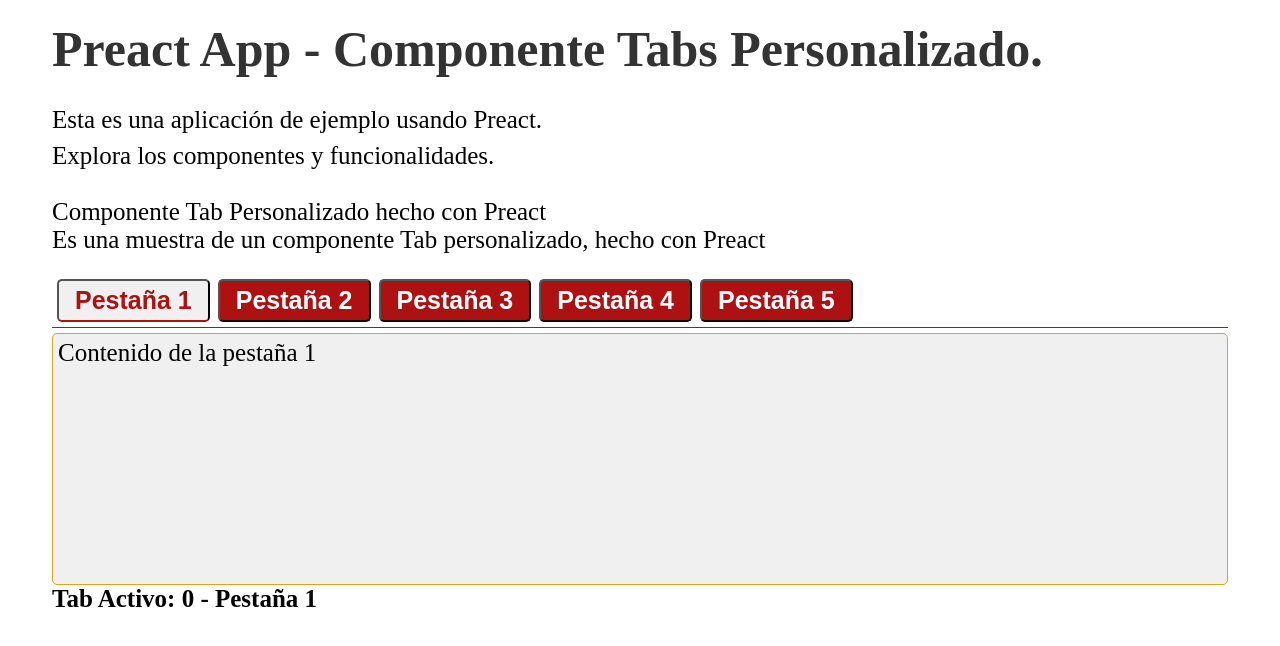
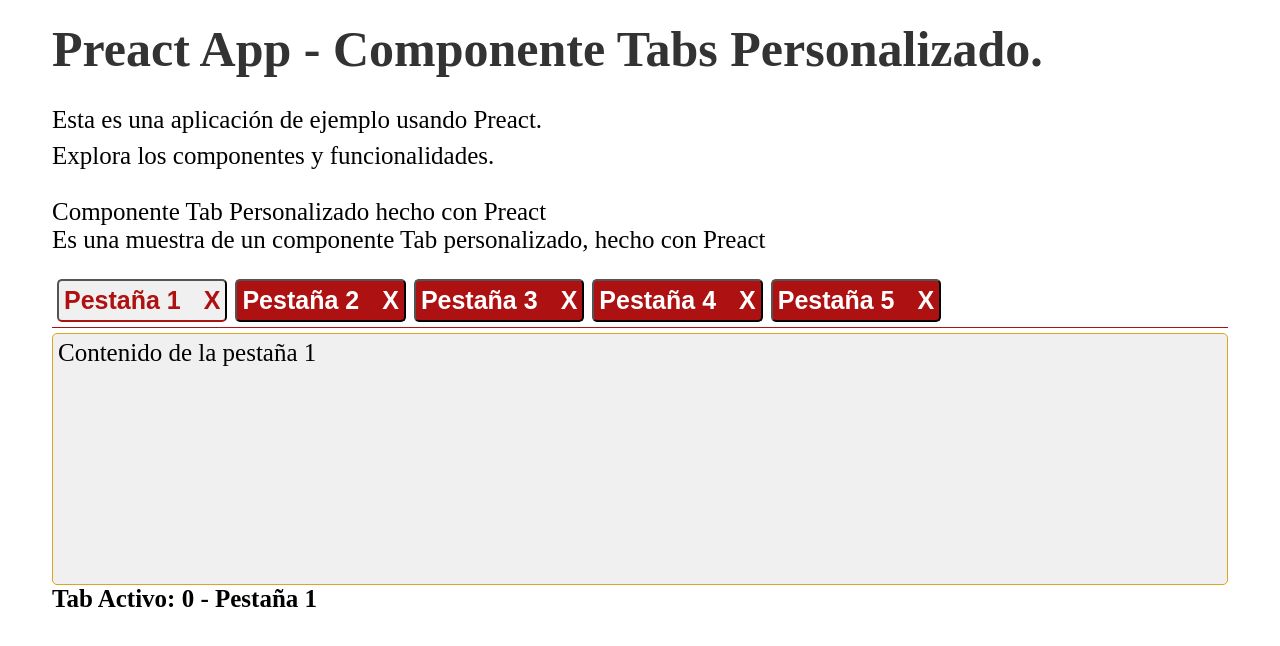
Before and after one commit to Javieravv/ejercicios-preactjs, a Preact app in the folder App1-Preact/: page / in a window 1280 px wide. Shown: the top 646 px of the page. Built offline with nearby package versions, Linux system fonts and the light colour scheme.

Commit message:
Funcionalidad de eliminar tabs avanzada e iniciada.

```diff
--- a/App1-Preact/src/CustomTabs.tsx
+++ b/App1-Preact/src/CustomTabs.tsx
@@ -8,7 +8,7 @@
                 <p>Componente Tab Personalizado hecho con Preact</p>
                 <p>Es una muestra de un componente Tab personalizado, hecho con Preact</p>
             </div>
-            <Tabs tabs={dataTabs} />
+            <Tabs tabs={dataTabs} closeTabs={true} />
         </>
     )
 }
--- a/App1-Preact/src/components/Tabs.tsx
+++ b/App1-Preact/src/components/Tabs.tsx
@@ -13,19 +13,45 @@
 
 interface TabsProps {
     tabs: Tab[];
+    closeTabs?: boolean;
 }
 
 const Tabs = (
-    { tabs }: TabsProps
+    { tabs,
+        closeTabs = false // Prop opcional para cerrar pestañas
+    }: TabsProps
 ) => {
-    const [tabActive, setTabActive] = useState(0)
+    const [tabActive, setTabActive] = useState(() => {
+        // Recuperamos el tab activo desde el localstorage o usamos el primero por defecto
+        const savedTab = localStorage.getItem('activeTab');
+        return savedTab ? parseInt(savedTab, 10) : 0;
+    })
     const [mountedTabs, setMountedTabs] = useState<Set<number>>(new Set([tabActive]))
-    const [localTabs] = useState(tabs)
+    const [localTabs, setLocalTabs] = useState(tabs)
 
     useEffect(() => {
         setMountedTabs(prev => new Set(prev).add(tabActive))
     }, [tabActive])
 
+    useEffect(() => {
+        // Guardamos el tab activo en el localstorage cada vez que cambia
+        localStorage.setItem('activeTab', tabActive.toString());
+    }, [tabActive]);
+
+    // Eliminamos un tab de la lista de tabs si damos click en la X
+    const handleCloseTab = (index: number) => {
+        setLocalTabs(prevTabs => prevTabs.filter((_, i) => i !== index));
+        setMountedTabs(new Set(localTabs.map((_, i) => i)));
+        // Si el tab eliminado es el activo, actualizamos el estado del tab activo
+        if (index === tabActive) {
+            // Si eliminamos el tab activo, retrocede uno o ve al 0
+            const newIndex = index > 0 ? index - 1 : 0;
+            setTabActive(newIndex);
+        } else if (index < tabActive) {
+            // Si eliminamos uno anterior al actual, el índice del activo se reduce
+            setTabActive(prev => prev - 1);
+        }
+    }
 
     return (
         <section
@@ -41,7 +67,6 @@
                         role={'tab'}
                         onClick={() => {
                             // Aquí puedes manejar el cambio de pestaña
-                            console.log(`Tab ${tab.label} clicked`);
                             setTabActive(index)
                         }}
                         aria-selected={index === tabActive}
@@ -49,17 +74,15 @@
                         tabIndex={index === tabActive ? 0 : -1}
                     >
                         {tab.label}
+                        {closeTabs && (
+                            <span onClick={(event) => {
+                                event.stopPropagation();
+                                handleCloseTab(index);
+                            }}>X</span>)}
                     </button>
                 ))}
             </div>
             {/* Aqui van los contenidos del tab */}
-            {/* <div class="tabs-content"
-                role="tabpanel"
-                id={`panel-${tabs[tabActive].id}`}
-                aria-labelledby={`tab-${tabs[tabActive].id}`}
-            >
-                {localTabs[tabActive].content}
-            </div> */}
             <div class="tabs-content">
                 {localTabs.map((tab, index) => {
                     if (!mountedTabs.has(index)) return null;
@@ -76,7 +99,6 @@
                     );
                 })}
             </div>
-
             <strong>Tab Activo: {tabActive} - {localTabs[tabActive].label}</strong>
         </section>
     )
--- a/App1-Preact/src/components/css/tabs-css.css
+++ b/App1-Preact/src/components/css/tabs-css.css
@@ -30,12 +30,16 @@
 }
 
 .tab-label {
-    padding: 5px 16px;
+    padding: 5px 5px;
     font-weight: bolder;
     background-color: #ae1111;
     color: white;
     border-radius: 5px;
     cursor: pointer;
+    display: flex;
+    min-width: 100px;
+    justify-content: space-between;
+    gap: 15px;
 }
 
 .tab-label.active {
@@ -43,6 +47,20 @@
     color: #ae1111;
     border-bottom: 2px solid #ae1111;
 }
+
+.tab-label span {
+  margin-left: 8px;
+  color: #fff;
+  font-weight: bold;
+  cursor: pointer;
+}
+.tab-label.active span {
+  color: #ae1111;
+}
+.tab-label span:hover {
+  color: #000;
+}
+
 
 .tabs-content {
     background-color: #f0f0f0;
```
